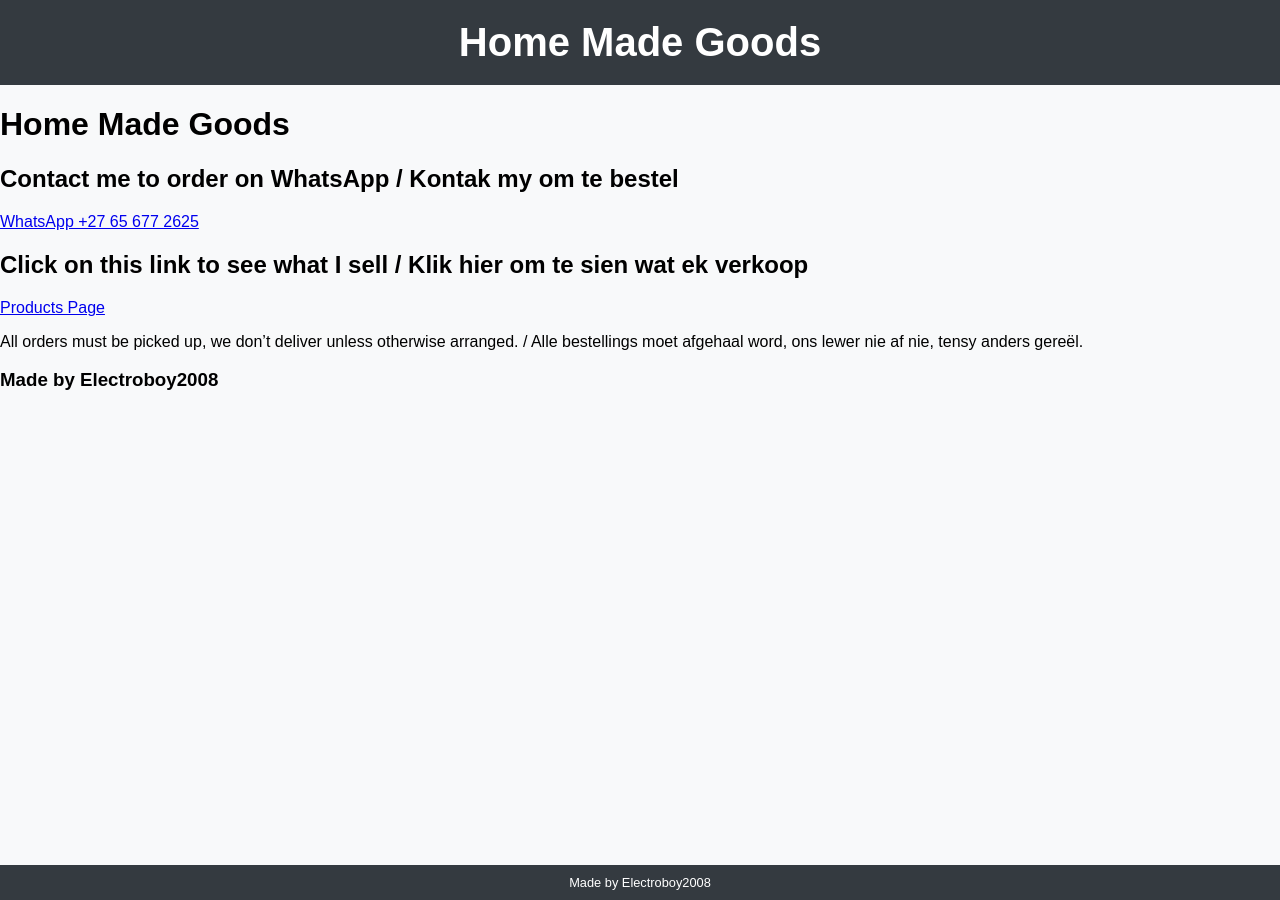
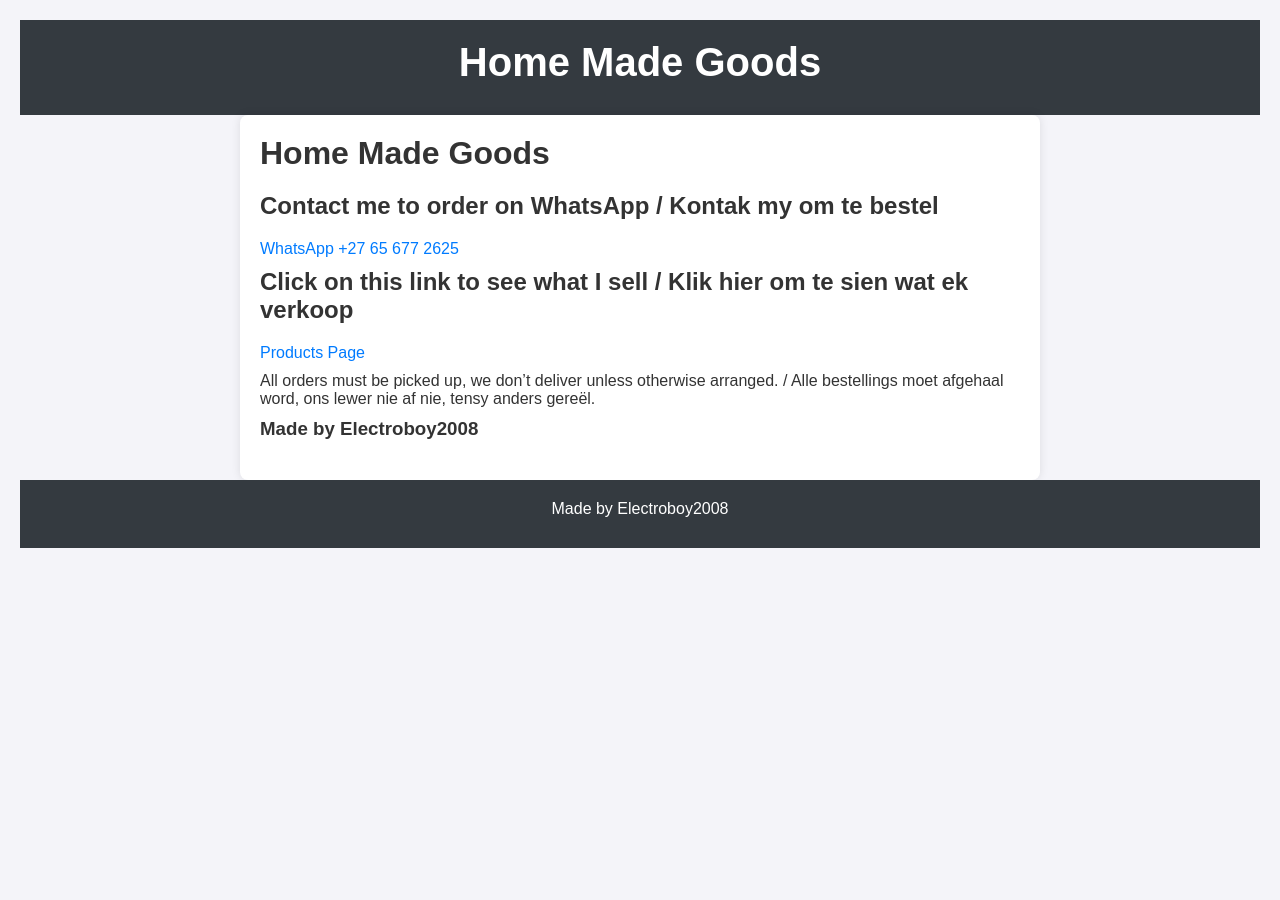
Before and after one commit to ElectroBoy10/TakeWay.Shop, a Jekyll site: the page built from index.md, in a window 1280 px wide. Built offline with Jekyll 4.4.1, drawn with Linux system fonts in a browser that asks for light colours.

Commit message:
Update styles.css

```diff
--- a/assets/css/styles.css
+++ b/assets/css/styles.css
@@ -1,74 +1,51 @@
-/* Reset some default browser styles */
-body, html {
+/* Basic reset and base styles */
+* {
   margin: 0;
   padding: 0;
-  font-family: 'Arial', sans-serif;
-  background-color: #f8f9fa; /* Set a light background color */
+  box-sizing: border-box;
 }
 
-/* Global container styles */
-.container {
-  max-width: 800px;
-  margin: 0 auto;
+body {
+  font-family: Arial, sans-serif;
+  background-color: #f4f4f9; /* Light grey background */
+  color: #333; /* Darker text for better readability */
   padding: 20px;
-  background-color: #ffffff;
-  border: 1px solid #ccc; /* Add a border around the content */
-  border-radius: 8px;
-  box-shadow: 0 0 10px rgba(0, 0, 0, 0.1); /* Add a subtle shadow */
 }
 
-/* Header styles */
-header {
-  background-color: #343a40;
-  color: #ffffff;
-  padding: 20px 0;
+header, footer {
+  background-color: #343a40; /* Dark background */
+  color: #ffffff; /* White text */
+  padding: 20px;
   text-align: center;
 }
 
 header h1 {
-  margin: 0;
   font-size: 2.5em;
+  margin-bottom: 10px;
 }
 
-header nav ul {
-  list-style-type: none;
-  padding: 0;
-  text-align: center;
+main {
+  max-width: 800px;
+  margin: 0 auto;
+  background-color: #ffffff; /* White background for content */
+  padding: 20px;
+  box-shadow: 0 0 10px rgba(0, 0, 0, 0.1); /* Light shadow for better separation */
+  border-radius: 8px; /* Rounded corners */
 }
 
-header nav ul li {
-  display: inline;
-  margin-right: 20px;
+h1, h2, h3 {
+  margin-bottom: 20px;
 }
 
-header nav ul li a {
-  color: #ffffff;
-  text-decoration: none;
-  font-size: 1.2em;
-  transition: all 0.3s ease;
+p {
+  margin-bottom: 10px;
 }
 
-header nav ul li a:hover {
-  text-decoration: underline;
+a {
+  color: #007bff; /* Blue links */
+  text-decoration: none;
 }
 
-/* Main content area styles */
-main {
-  margin-top: 20px;
+a:hover {
+  text-decoration: underline; /* Underline links on hover */
 }
-
-/* Footer styles */
-footer {
-  background-color: #343a40;
-  color: #ffffff;
-  text-align: center;
-  padding: 10px 0;
-  position: fixed;
-  bottom: 0;
-  width: 100%;
-}
-
-footer p {
-  margin: 0;
-  font-size: 0.8em; /* Decrease font size to make less prominent */
-}
```
